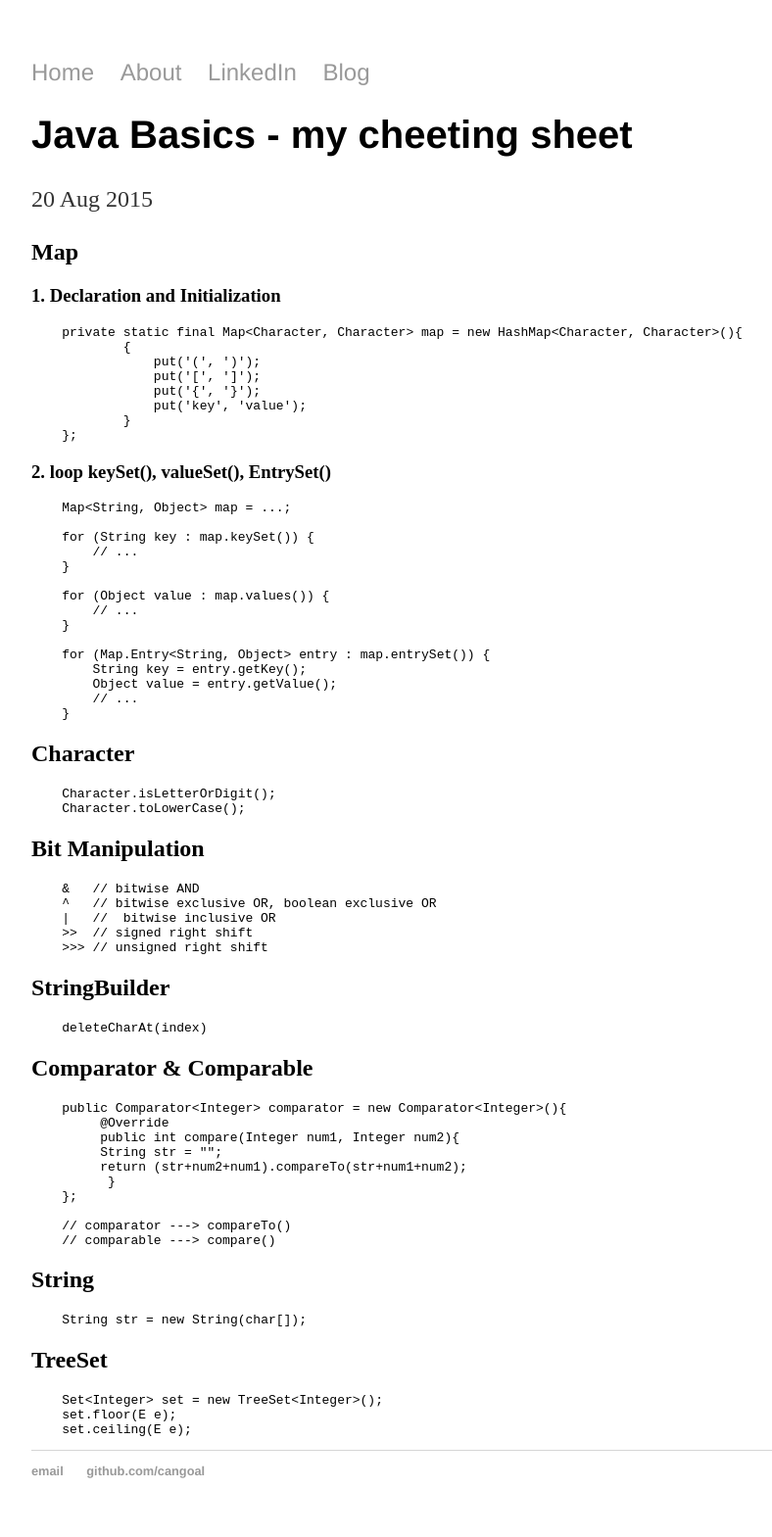
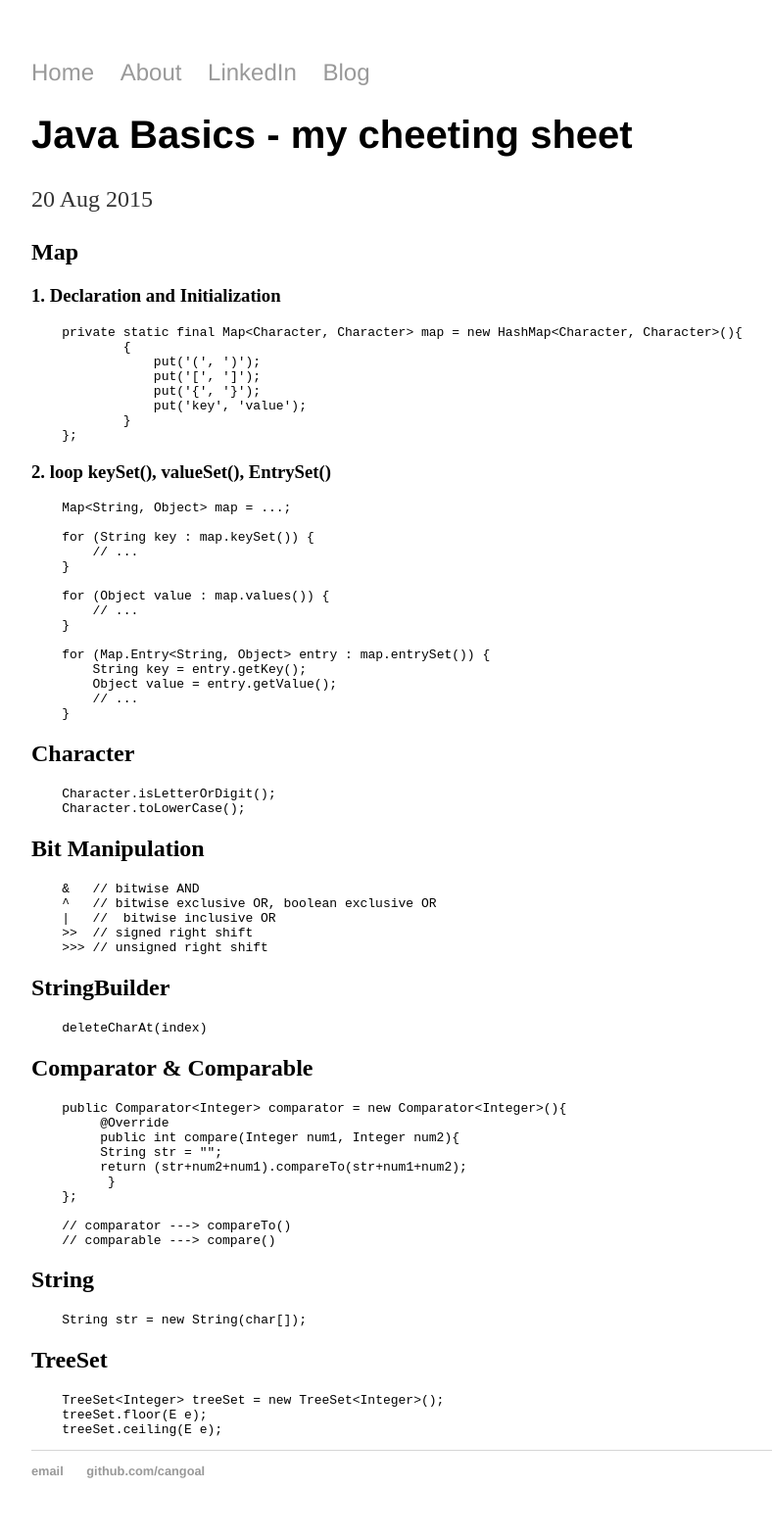
Before and after one commit to cangoal/cangoal.github.io, a Jekyll site: the page built from _posts/2015-08-20-java-basics.md, in a window 1280 px wide. Shown: the whole page at 98% size, without its empty margins (224-1012 px from the left). Built offline with Jekyll 4.4.1, drawn with Linux system fonts in a browser that asks for light colours; Markdown is read by kramdown in place of the engine named in the settings.

Commit message:
Update 2015-08-20-java-basics.md

````diff
--- a/_posts/2015-08-20-java-basics.md
+++ b/_posts/2015-08-20-java-basics.md
@@ -77,7 +77,7 @@ date: 2015-08-20
 
 ## TreeSet
 ```java
-    Set<Integer> set = new TreeSet<Integer>();
-    set.floor(E e);
-    set.ceiling(E e);
+    TreeSet<Integer> treeSet = new TreeSet<Integer>();
+    treeSet.floor(E e);
+    treeSet.ceiling(E e);
 ```
````
